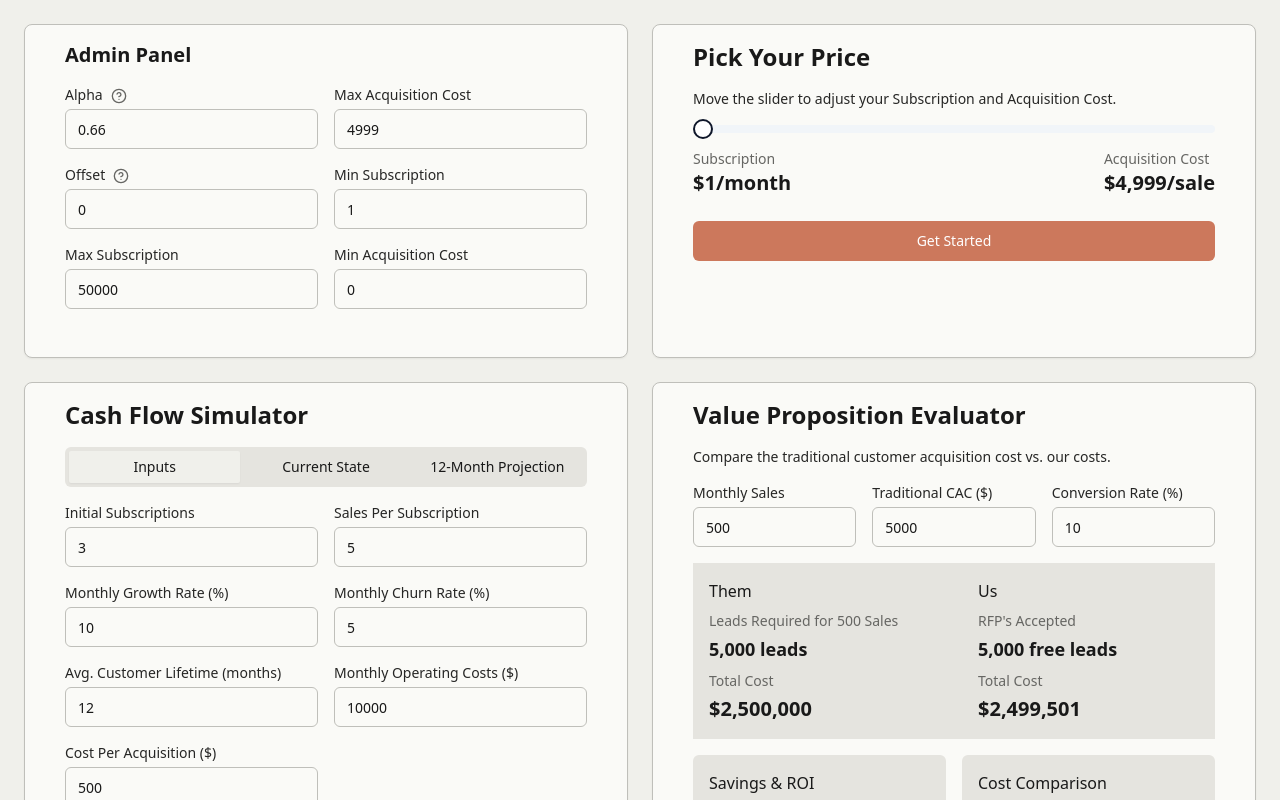
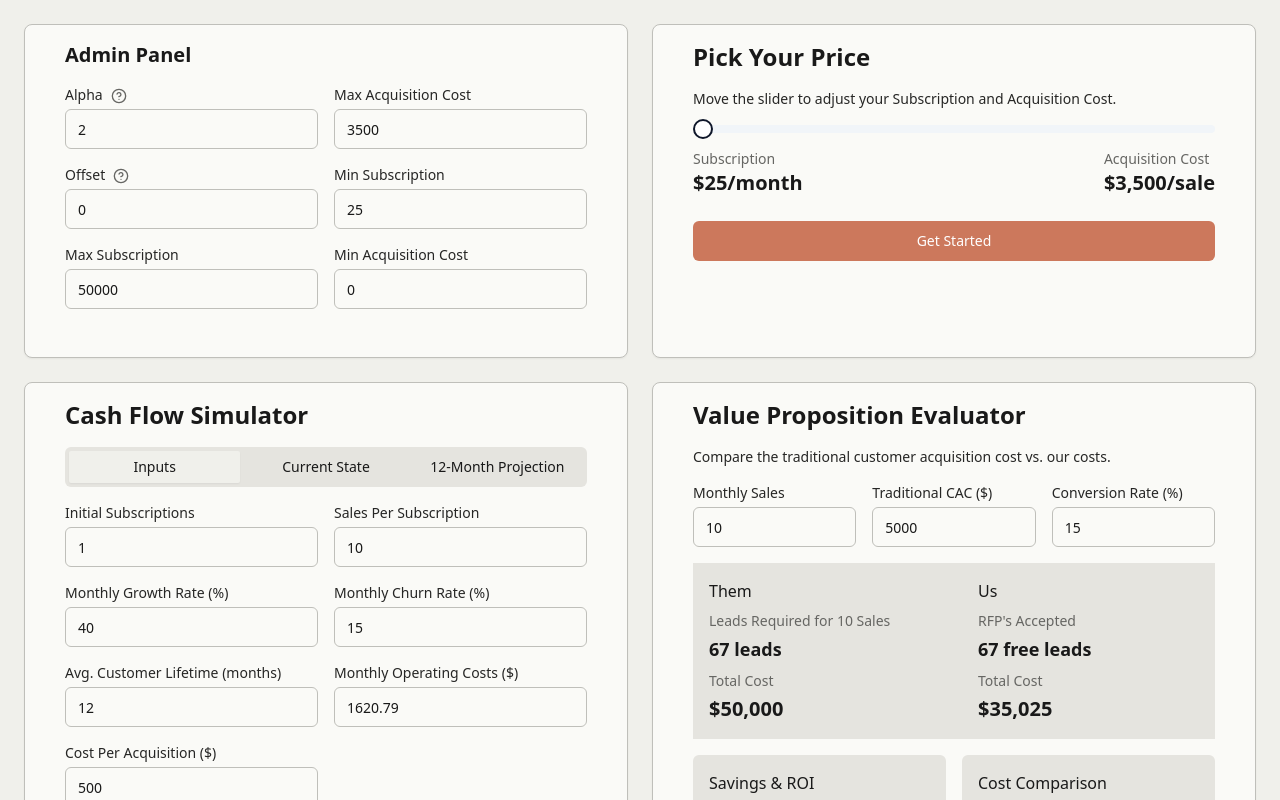
Before and after one commit to solarSimplified-dev/allied-installer-price-picker, a React (Vite) app: page / in a window 1280 px wide. Shown: the top 800 px of the page. Built offline with nearby package versions, Linux system fonts and the light colour scheme.

Commit message:
Update default values to match desired configuration

```diff
--- a/src/App.jsx
+++ b/src/App.jsx
@@ -8,25 +8,25 @@ import { sliderValueToMonthly, monthlyToPerSale, calculateProjection } from './u
 export default function App() {
   // Admin panel state
   const [sliderVal, setSliderVal] = useState(0);
-  const [alpha, setAlpha] = useState(0.66);
-  const [basePerSale, setBasePerSale] = useState(4999);
+  const [alpha, setAlpha] = useState(2);
+  const [basePerSale, setBasePerSale] = useState(3500);
   const [monthlyOffset, setMonthlyOffset] = useState(0);
-  const [minMonthly, setMinMonthly] = useState(1);
+  const [minMonthly, setMinMonthly] = useState(25);
   const [maxMonthly, setMaxMonthly] = useState(50000);
   const [minCostPerSale, setMinCostPerSale] = useState(0);
 
   // Value Proposition state
   const [traditionalCAC, setTraditionalCAC] = useState(5000);
-  const [leadConversionRate, setLeadConversionRate] = useState(10);
-  const [valuePropositionSales, setValuePropositionSales] = useState(500); // Average number of sales per month
+  const [leadConversionRate, setLeadConversionRate] = useState(15);
+  const [valuePropositionSales, setValuePropositionSales] = useState(10); // Average number of sales per month
 
   // Cash flow simulator state
-  const [initialSubscriptions, setInitialSubscriptions] = useState(3);
-  const [salesPerSubscription, setSalesPerSubscription] = useState(5);
-  const [growthRate, setGrowthRate] = useState(10);
-  const [churnRate, setChurnRate] = useState(5);
+  const [initialSubscriptions, setInitialSubscriptions] = useState(1);
+  const [salesPerSubscription, setSalesPerSubscription] = useState(10);
+  const [growthRate, setGrowthRate] = useState(40);
+  const [churnRate, setChurnRate] = useState(15);
   const [customerLifetime, setCustomerLifetime] = useState(12);
-  const [operatingCosts, setOperatingCosts] = useState(10000);
+  const [operatingCosts, setOperatingCosts] = useState(1620.79);
   const [acquisitionCost, setAcquisitionCost] = useState(500);
   const [projectionData, setProjectionData] = useState([]);
 
```
